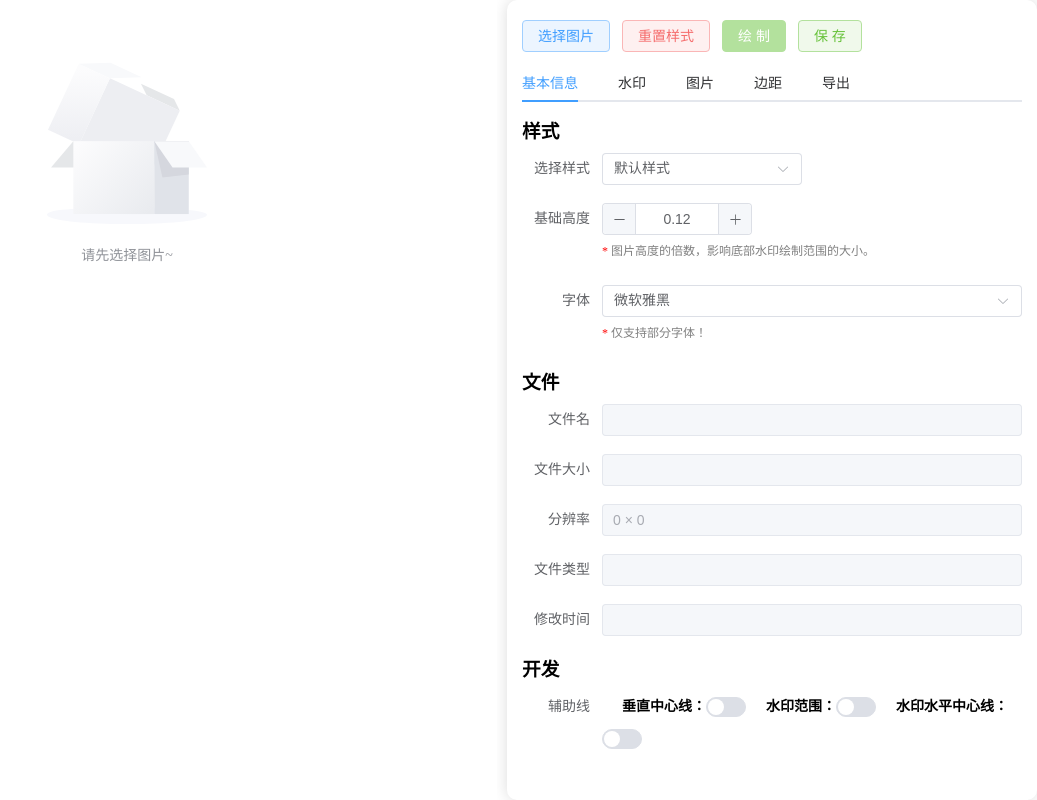
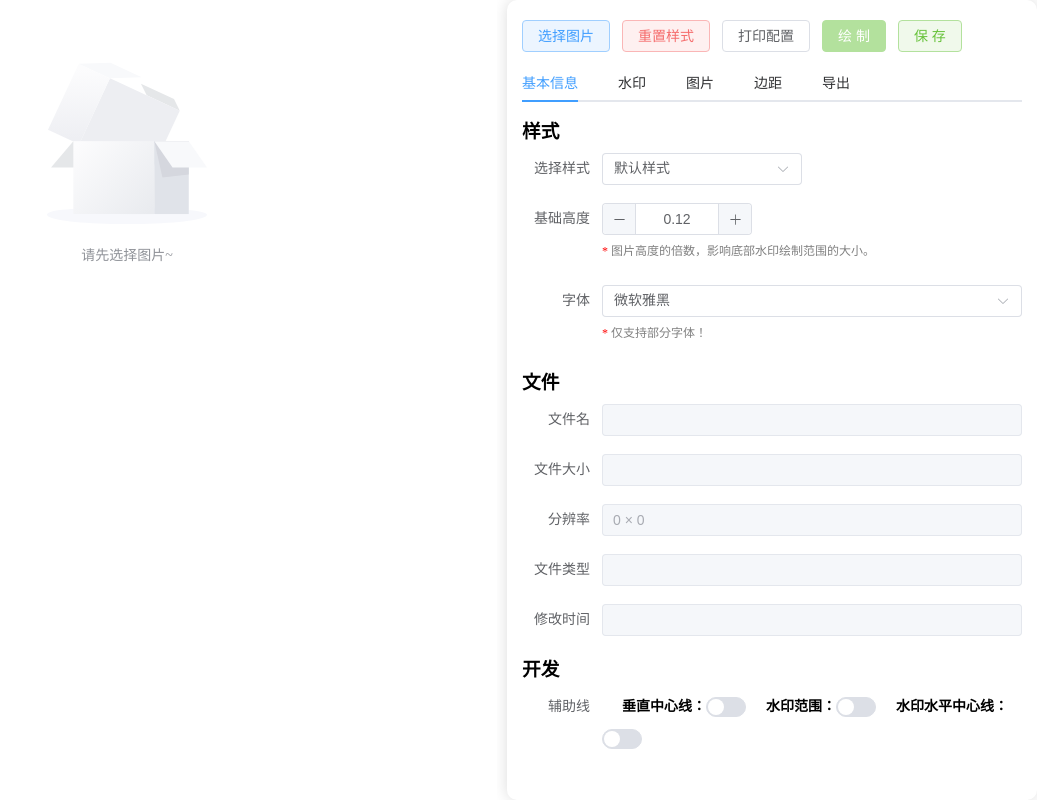
Before and after one commit to Wuqizhao/image-border-vue, a Vue app: page / in a window 1280 px wide. Shown: the whole page, without its empty margins (243-1280 px from the left). Built offline with nearby package versions, Linux system fonts and the light colour scheme.

Commit message:
feat(App): 仅在开发模式下显示打印配置按钮

```diff
--- a/src/App.vue
+++ b/src/App.vue
@@ -13,7 +13,7 @@
             <div class="btns">
                 <el-button @click="selectFile" type="primary" plain>选择图片</el-button>
                 <el-button type="danger" plain @click="resetWatermark">重置样式</el-button>
-                <el-button @click="print(config, img)" style="display: none;">打印配置</el-button>
+                <el-button @click="print(config, img)" v-if="isDev">打印配置</el-button>
                 <el-button @click="handleDraw" :disabled="!curFile" type="success">绘 制</el-button>
                 <el-button type="success" plain @click="download(img.export.name)">保 存</el-button>
             </div>
@@ -362,6 +362,8 @@ import { ElMessage, ElNotification } from 'element-plus'
 import type { Config, Img } from './types'
 import { useDebounceFn, watchThrottled, formatDate } from '@vueuse/core'
 import Exifr from "exifr";
+
+const isDev = computed(() => import.meta.env.DEV)
 // 辅助线配置
 const auxiliaryLines = reactive({
     verticalCenter: false,
```
